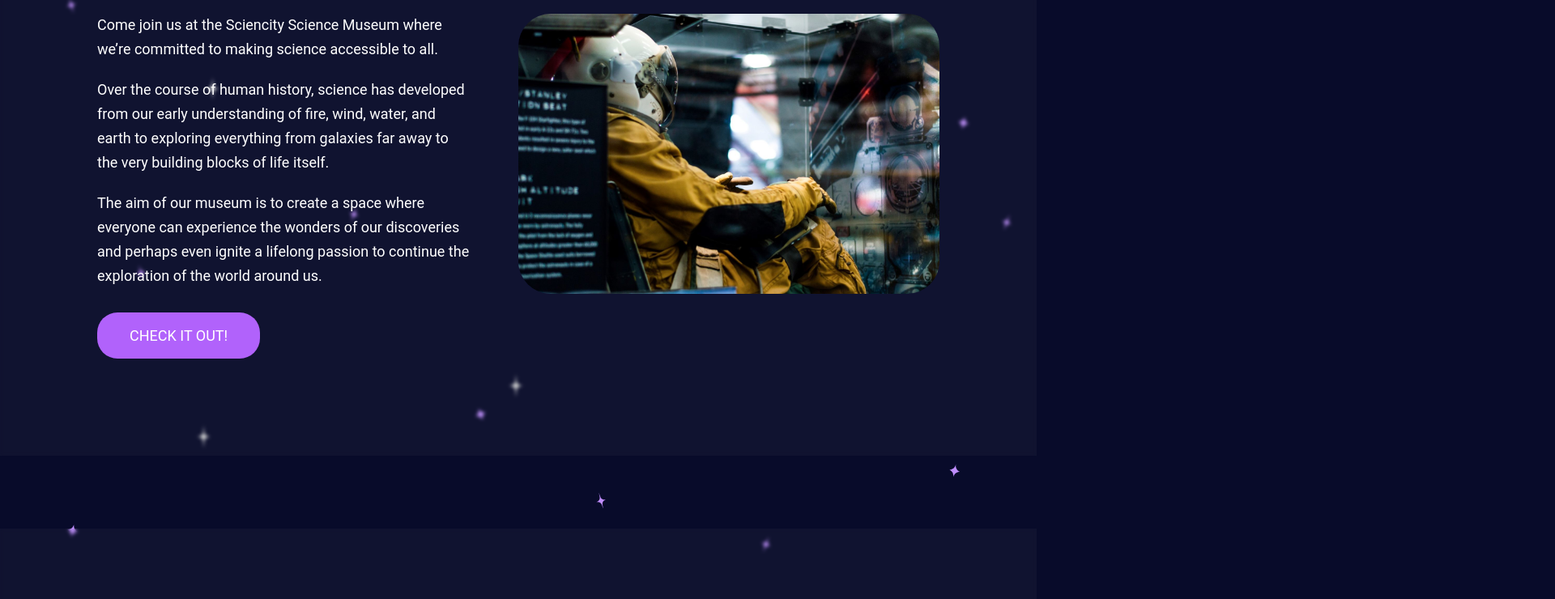
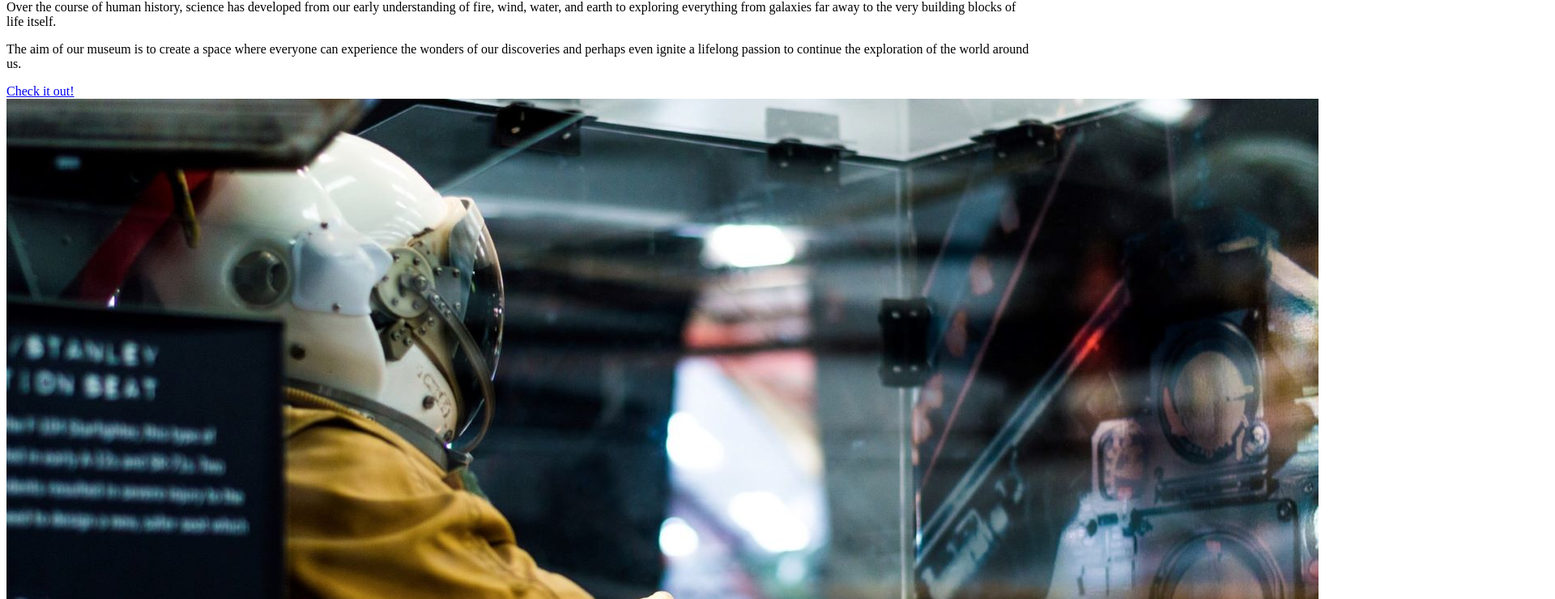
Before and after one commit to malintheier/semester-project-malintheier, a plain HTML site: page index.html in a window 1280 px wide. Shown: the part 383-1123 px from the top of the page at 81% size, 1920 px wide, since content can reach past the window. Drawn offline with nearby package versions, Linux system fonts and the light colour scheme; files that its build step writes are made by us from their sources; files whose address does not match are found by name.

Commit message:
Update index.html

```diff
--- a/index.html
+++ b/index.html
@@ -4,9 +4,9 @@
     <meta charset="UTF-8">
     <meta name="viewport" content="width=device-width, initial-scale=1.0">
     <meta name="description" content="Discover the magic of science at our museum. Unleash your inner scientist through interactive exhibits, captivating displays, and immersive experiences.">
-    <link rel="stylesheet" href="/semster_project/css/reset.css">
-    <link rel="stylesheet" href="/semster_project/css/styles.css">
-    <link rel="stylesheet" href="/semster_project/css/homepage.css">
+    <link rel="stylesheet" type=“text/css” href="/semster_project/css/reset.css">
+    <link rel="stylesheet" type=“text/css” href="/semster_project/css/styles.css">
+    <link rel="stylesheet" type=“text/css” href="/semster_project/css/homepage.css">
     <link href="https://fonts.googleapis.com/css2?family=Material+Symbols+Outlined" rel="stylesheet" />
     <link rel="stylesheet" href="https://fonts.googleapis.com/css2?family=Material+Symbols+Outlined:opsz,wght,FILL,GRAD@24,400,0,0" />    <title>Homepage</title>
 </head>
```
